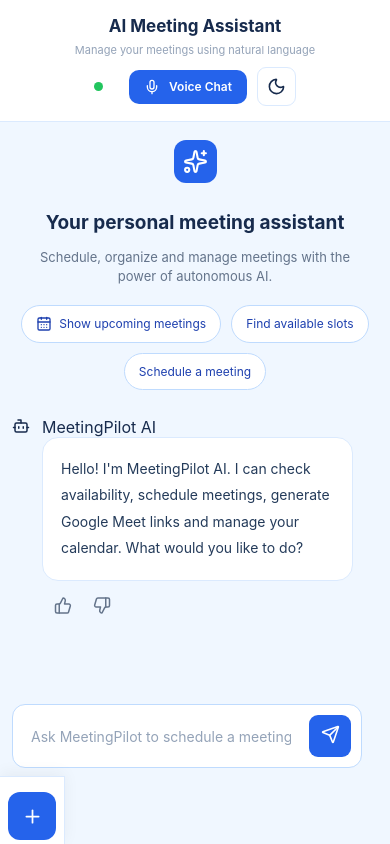
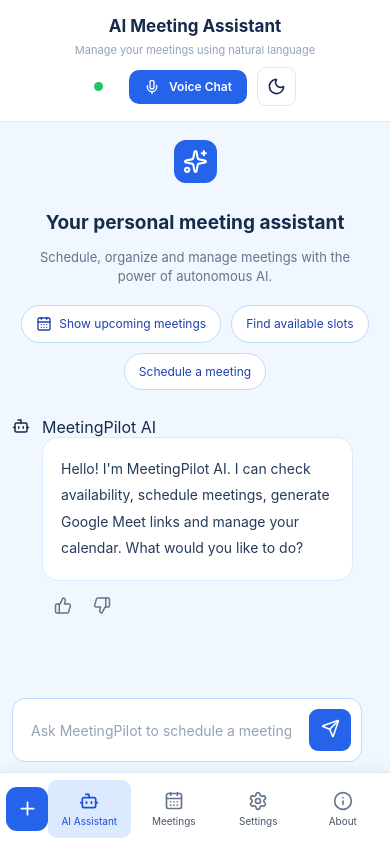
Before and after one commit to Akhilesh628/MeetingPilot-AI, a React (Vite) app in the folder meeting-frontend/: page / in a window 390 px wide. Built offline with nearby package versions, Linux system fonts and the light colour scheme.

Commit message:
mobile view

```diff
--- a/meeting-frontend/src/App.css
+++ b/meeting-frontend/src/App.css
@@ -1961,3 +1961,140 @@ body,
   }
 
 }
+
+/* ==========================================
+   FIX MOBILE BOTTOM NAVIGATION
+========================================== */
+
+@media screen and (max-width: 768px) {
+
+  .sidebar {
+    display: flex !important;
+    position: fixed !important;
+
+    left: 0 !important;
+    right: 0 !important;
+    bottom: 0 !important;
+
+    width: 100% !important;
+    min-width: 100% !important;
+    height: 72px !important;
+    min-height: 72px !important;
+
+    flex-direction: row !important;
+    align-items: center !important;
+    justify-content: space-around !important;
+
+    padding: 5px 6px !important;
+    margin: 0 !important;
+
+    background: var(--sidebar-bg) !important;
+    border-top: 1px solid var(--border-color) !important;
+    border-right: none !important;
+
+    z-index: 9999 !important;
+    overflow: visible !important;
+  }
+
+  .sidebar .brand,
+  .sidebar .new-chat {
+    display: none !important;
+  }
+
+  .sidebar .mobile-new-chat {
+    display: flex !important;
+    flex: 0 0 42px !important;
+
+    width: 42px !important;
+    height: 44px !important;
+
+    align-items: center !important;
+    justify-content: center !important;
+
+    background: var(--accent) !important;
+    color: white !important;
+    border: none !important;
+    border-radius: 11px !important;
+  }
+
+  .sidebar-links {
+    display: flex !important;
+    visibility: visible !important;
+    opacity: 1 !important;
+
+    position: static !important;
+    flex: 1 1 auto !important;
+
+    width: auto !important;
+    height: 100% !important;
+
+    flex-direction: row !important;
+    align-items: center !important;
+    justify-content: space-around !important;
+
+    gap: 2px !important;
+    margin: 0 !important;
+    padding: 0 !important;
+  }
+
+  .sidebar-links .nav-item {
+    display: flex !important;
+    visibility: visible !important;
+    opacity: 1 !important;
+
+    position: static !important;
+
+    flex: 1 1 0 !important;
+    min-width: 0 !important;
+    width: auto !important;
+    height: 58px !important;
+
+    flex-direction: column !important;
+    align-items: center !important;
+    justify-content: center !important;
+
+    gap: 4px !important;
+    padding: 4px 1px !important;
+
+    background: transparent !important;
+    border: none !important;
+    border-radius: 9px !important;
+
+    color: var(--text-secondary) !important;
+    font-size: 10px !important;
+  }
+
+  .sidebar-links .nav-item span {
+    display: block !important;
+    visibility: visible !important;
+    font-size: 10px !important;
+    color: inherit !important;
+  }
+
+  .sidebar-links .nav-item svg {
+    display: block !important;
+    width: 20px !important;
+    height: 20px !important;
+    color: inherit !important;
+  }
+
+  .sidebar-links .nav-item.active {
+    background: var(--hover-bg) !important;
+    color: var(--accent) !important;
+  }
+
+  /* Keep chat input above navigation */
+
+  .chat-input {
+    margin-bottom: 82px !important;
+  }
+
+  .settings-page,
+  .meetings-page {
+    padding-bottom: 90px !important;
+  }
+
+  .about-page {
+    padding-bottom: 90px !important;
+  }
+}
```
